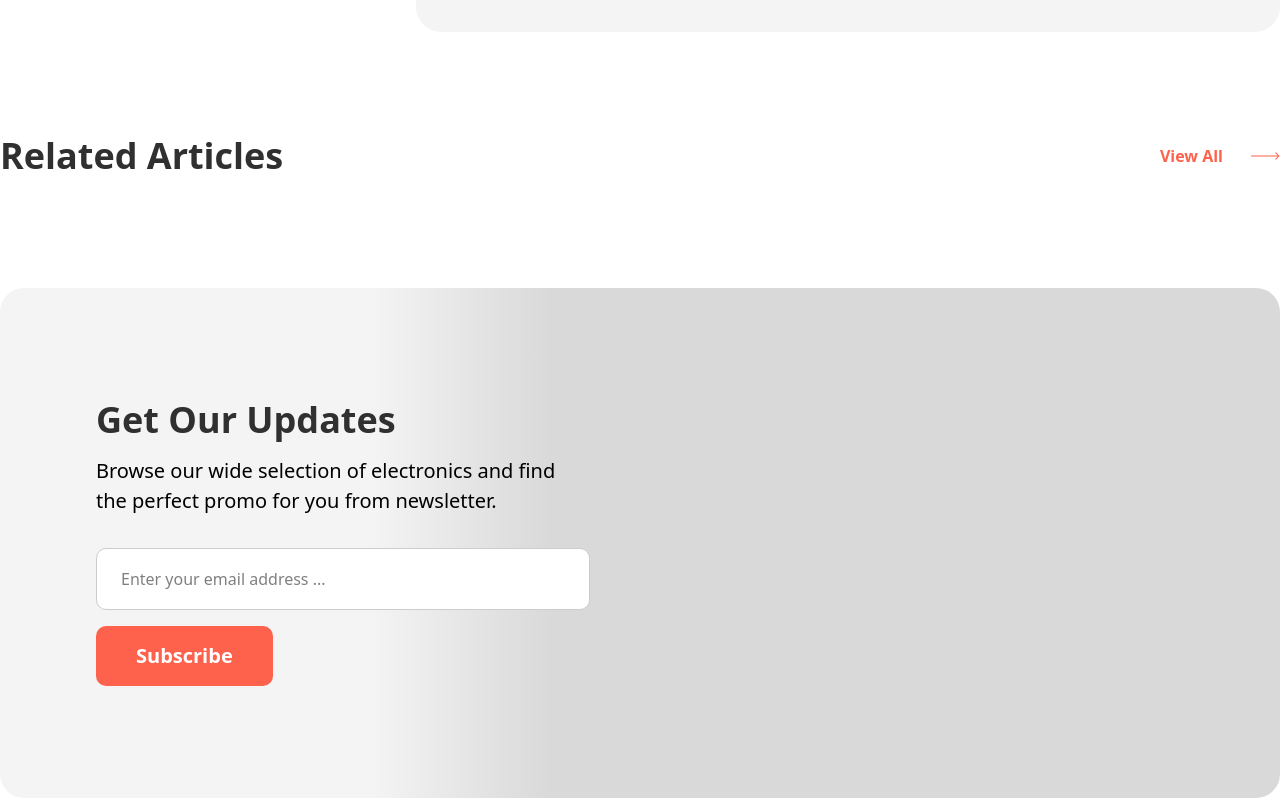
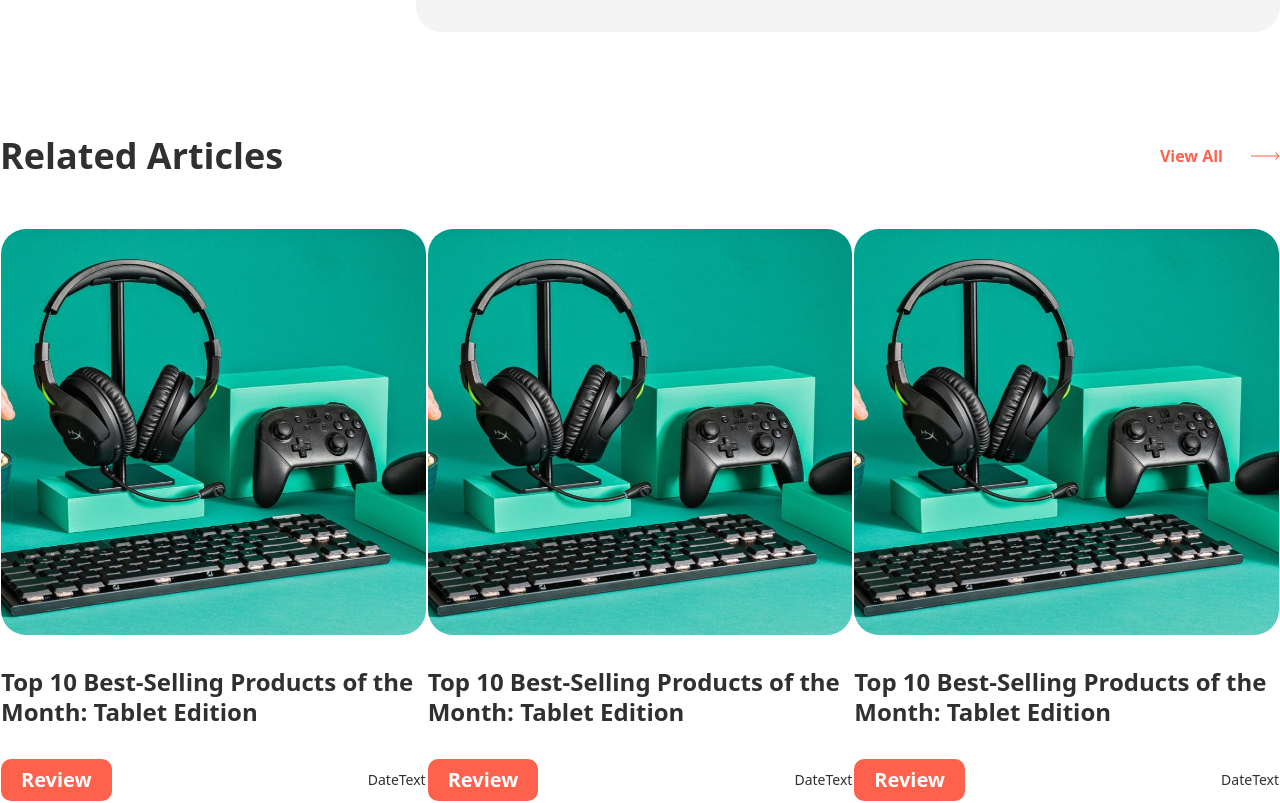
Before and after one commit to ramen72/OYA-Project-16-E-Shop, a React (Vite) app: page /blog-details in a window 1280 px wide. Shown: the part 4980-5783 px from the top of the page. Built offline with nearby package versions, Linux system fonts and the light colour scheme.

Commit message:
Update Blog details page at 10-07-2025_1350

```diff
--- /dev/null
+++ b/src/components/BlogRelatedArticlesComponent.jsx
@@ -0,0 +1,60 @@
+import React, { useState } from "react";
+import Button from "./Button";
+
+const BlogRelatedArticlesComponent = ({
+  width = "w-[440px]",
+  height = "h-[568px]",
+  borderWidth = "border",
+  borderColor = "border-black-25",
+  paddingTop = "pt-[52px]",
+  paddingBottom = "pb-12",
+  paddingLeft = "pl-[52px]",
+  paddingRight = "pr-[52px]",
+  title = "Top 10 Best-Selling Products of the Month: Tablet Edition",
+  buttonText = "Review",
+  dateText = "dateText",
+}) => {
+  const [ishover, setIshover] = useState(false);
+  return (
+    <>
+      <div
+        onMouseEnter={() => setIshover(true)}
+        onMouseLeave={() => setIshover(false)}
+        className={`${width} ${height} ${borderWidth} ${
+          ishover
+            ? `${borderColor} ${paddingTop} ${paddingBottom} ${paddingLeft} ${paddingRight}`
+            : "border-transparent"
+        } rounded-[25px] transition-all duration-300 box-content`}
+      >
+        <div
+          className={`w-full ${
+            ishover ? "h-[354px]" : "h-[406px]"
+          } transition-all duration-300`}
+        >
+          <img
+            src="../../public/images/blogImage-3.jpg"
+            alt=""
+            className={`w-full h-full object-cover rounded-[25px]`}
+          />
+        </div>
+        <div className={`mt-8`}>
+          <h3
+            className={`font-["poppins"] font-semibold text-2xl text-black leading-[30px] mb-8`}
+          >
+            {title}
+          </h3>
+          <div className={`flex justify-between items-center`}>
+            <Button text={buttonText} paddingY={"py-[7px]"} paddingX={"px-5"} />
+            <p
+              className={`font-["montserrat"] font-normal text-sm text-black leading-[20px] capitalize`}
+            >
+              {dateText}
+            </p>
+          </div>
+        </div>
+      </div>
+    </>
+  );
+};
+
+export default BlogRelatedArticlesComponent;
--- /dev/null
+++ b/src/data/BlogRelatedArticlesData.jsx
@@ -0,0 +1,60 @@
+import React from "react";
+
+const BlogRelatedArticlesData = [
+  {
+    imageUrl: "#",
+    title: "Top 10 Best-Selling Products of the Month: Tablet Edition",
+    buttonTex: "Review",
+    dateText: "6 April 2023",
+  },
+  {
+    imageUrl: "#",
+    title: "Learning about The Future of Smart Office Technology in 2023",
+    buttonTex: "Trends",
+    dateText: "2 April 2023",
+  },
+  {
+    imageUrl: "#",
+    title: "How to Choose the Right Gaming Gadget for Your Needs",
+    buttonTex: "Tips",
+    dateText: "10 April 2023",
+  },
+  {
+    imageUrl: "#",
+    title: "Top 10 Best-Selling Products of the Month: Tablet Edition",
+    buttonTex: "Review",
+    dateText: "6 April 2023",
+  },
+  {
+    imageUrl: "#",
+    title: "Learning about The Future of Smart Office Technology in 2023",
+    buttonTex: "Trends",
+    dateText: "2 April 2023",
+  },
+  {
+    imageUrl: "#",
+    title: "How to Choose the Right Gaming Gadget for Your Needs",
+    buttonTex: "Tips",
+    dateText: "10 April 2023",
+  },
+  {
+    imageUrl: "#",
+    title: "Top 10 Best-Selling Products of the Month: Tablet Edition",
+    buttonTex: "Review",
+    dateText: "6 April 2023",
+  },
+  {
+    imageUrl: "#",
+    title: "Learning about The Future of Smart Office Technology in 2023",
+    buttonTex: "Trends",
+    dateText: "2 April 2023",
+  },
+  {
+    imageUrl: "#",
+    title: "How to Choose the Right Gaming Gadget for Your Needs",
+    buttonTex: "Tips",
+    dateText: "10 April 2023",
+  },
+];
+
+export default BlogRelatedArticlesData;
--- a/src/pages/BlogDetailsPage.jsx
+++ b/src/pages/BlogDetailsPage.jsx
@@ -12,11 +12,21 @@ import BlogsCommentsData from "../data/BlogsCommentsData";
 import Button from "../components/Button";
 import InputBoxComponent from "../components/InputBoxComponent";
 import ArrowIcon from "../assets/icons/ArrowIcon";
+import BlogRelatedArticlesComponent from "../components/BlogRelatedArticlesComponent";
+import Slider from "react-slick";
 
 const BlogDetailsPage = () => {
+  const settings = {
+    dots: false,
+    infinite: true,
+    speed: 500,
+    slidesToShow: 3,
+    slidesToScroll: 1,
+  };
+
   return (
     <>
-      <div className={`mt-16 mb-[116px]`}>
+      <div className={`mt-16 mb-[110px]`}>
         <Container>
           <div
             className={`flex justify-start items-center gap-x-8 font-["montserrat"] font-normal text-base text-black mb-16`}
@@ -86,7 +96,10 @@ const BlogDetailsPage = () => {
               </p>
               <ul className={`flex flex-col gap-y-6`}>
                 {BlogDetailsData.map((item, index) => (
-                  <li className={`flex justify-start items-start gap-x-[30px]`}>
+                  <li
+                    key={index}
+                    className={`flex justify-start items-start gap-x-[30px]`}
+                  >
                     <div className={``}>
                       <span className='bg-orange w-[64px] h-[64px] font-["Montserrat"] font-semibold text-2xl text-white rounded-full text-center flex justify-center items-center'>
                         {index + 1}
@@ -276,18 +289,37 @@ const BlogDetailsPage = () => {
               </div>
             </div>
           </div>
-          <div className={`h-10 mt-[100px]`}>
+          <div className={`mt-[100px]`}>
             <div className="flex justify-between items-center mb-12">
-              <div>
-                <h2 className='font-["Poppins"] font-semibold text-4xl leading-12 text-black capitalize'>
-                  Related Articles
-                </h2>
-              </div>
+              <h2 className='font-["Poppins"] font-semibold text-4xl leading-12 text-black capitalize'>
+                Related Articles
+              </h2>
               <div className="flex items-center gap-x-7 text-[#FF624C]">
                 <span className='font-["Montserrat"] font-bold text-base leading-6'>
                   View All
                 </span>
                 <ArrowIcon />
+              </div>
+            </div>
+            <div className={``}>
+              {/* <Slider {...settings}>
+                <div>
+                  <BlogRelatedArticlesComponent />
+                </div>
+                <div>
+                  <BlogRelatedArticlesComponent />
+                </div>
+                <div>
+                  <BlogRelatedArticlesComponent />
+                </div>
+                <div>
+                  <BlogRelatedArticlesComponent />
+                </div>
+              </Slider> */}
+              <div className={`flex justify-between items-center`}>
+                <BlogRelatedArticlesComponent />
+                <BlogRelatedArticlesComponent />
+                <BlogRelatedArticlesComponent />
               </div>
             </div>
           </div>
```
